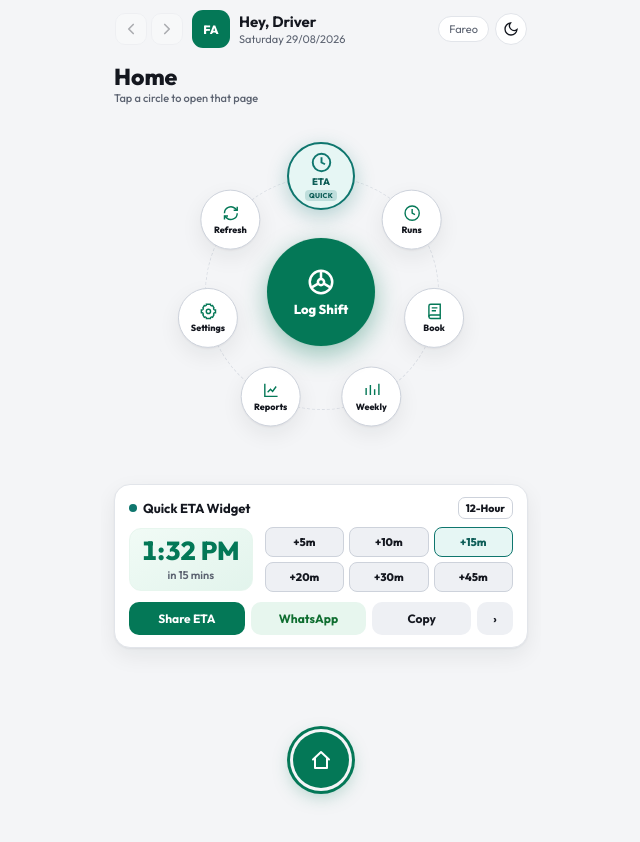
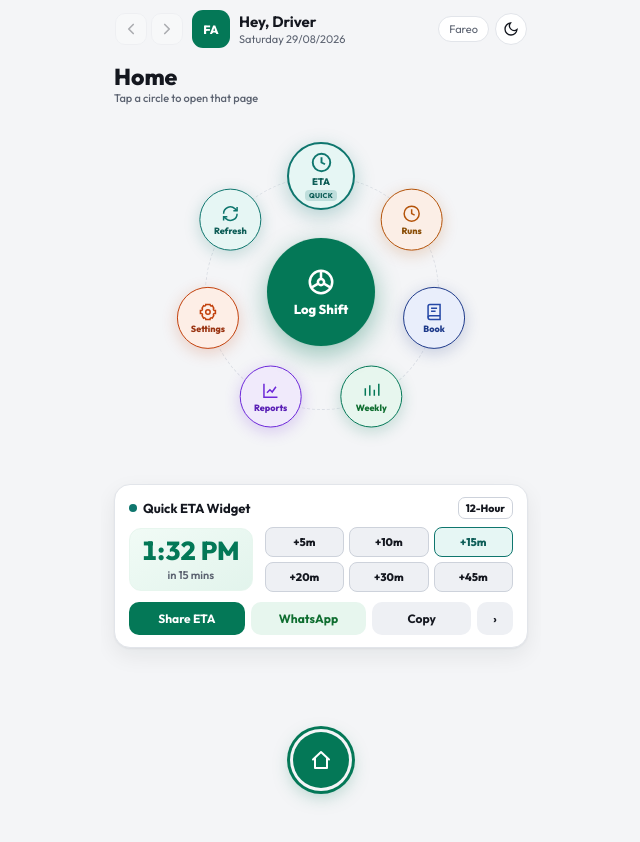
Before and after one commit to basemsde-tech/FAREOAPP, a plain HTML site: page 404.html in a window 1280 px wide. Shown: the whole page, without its empty margins (319-959 px from the left). Drawn offline with Linux system fonts and the light colour scheme.

Commit message:
Add distinct vibrant color themes and glow effects for every orbital circle in the home wheel
Co-authored-by: Cursor <cursoragent@cursor.com>

```diff
--- a/404.html
+++ b/404.html
@@ -543,8 +543,8 @@ input::placeholder,textarea::placeholder{color:var(--mut)!important;-webkit-text
 .hub-wheel .hub-core svg{width:30px;height:30px}
 .hub-wheel .hub-core:active{transform:scale(.94);box-shadow:0 4px 14px rgba(4,120,87,.3)}
 @keyframes corePulse{0%,100%{box-shadow:0 8px 24px rgba(4,120,87,.35)}50%{box-shadow:0 10px 32px rgba(4,120,87,.52),0 0 0 4px rgba(4,120,87,.15)}}
-.hub-wheel .hub-sat{position:absolute;left:50%;top:50%;width:60px;height:60px;margin:-30px 0 0 -30px;border-radius:50%;border:1.5px solid var(--bd2);background:var(--card);color:var(--head);display:flex;flex-direction:column;align-items:center;justify-content:center;gap:2px;font-size:9px;font-weight:800;cursor:pointer;box-shadow:var(--shadow);transform:rotate(var(--a)) translateY(-116px) rotate(calc(var(--a) * -1));-webkit-tap-highlight-color:transparent;transition:transform .2s cubic-bezier(.34,1.56,.64,1),box-shadow .15s,border-color .15s;z-index:2;animation:orbitPop .45s cubic-bezier(.34,1.56,.64,1) both;animation-delay:calc(var(--i, 0) * .04s)}
-.hub-wheel .hub-sat svg{width:17px;height:17px;color:var(--inc)}
+.hub-wheel .hub-sat{position:absolute;left:50%;top:50%;width:62px;height:62px;margin:-31px 0 0 -31px;border-radius:50%;border:1.5px solid var(--bd2);background:var(--card);color:var(--head);display:flex;flex-direction:column;align-items:center;justify-content:center;gap:2px;font-size:9px;font-weight:800;cursor:pointer;box-shadow:var(--shadow);transform:rotate(var(--a)) translateY(-116px) rotate(calc(var(--a) * -1));-webkit-tap-highlight-color:transparent;transition:transform .2s cubic-bezier(.34,1.56,.64,1),box-shadow .15s,border-color .15s,background .15s;z-index:2;animation:orbitPop .45s cubic-bezier(.34,1.56,.64,1) both;animation-delay:calc(var(--i, 0) * .04s)}
+.hub-wheel .hub-sat svg{width:18px;height:18px;pointer-events:none}
 .hub-wheel .hub-sat:active{transform:rotate(var(--a)) translateY(-116px) rotate(calc(var(--a) * -1)) scale(.91)}
 @keyframes orbitPop{0%{opacity:0;transform:rotate(var(--a)) translateY(0) rotate(calc(var(--a)*-1)) scale(.2)}100%{opacity:1;transform:rotate(var(--a)) translateY(-116px) rotate(calc(var(--a)*-1)) scale(1)}}
 .hub-wheel .hub-sat:nth-child(1){--a:0deg;--i:1}
@@ -554,9 +554,29 @@ input::placeholder,textarea::placeholder{color:var(--mut)!important;-webkit-text
 .hub-wheel .hub-sat:nth-child(5){--a:205.7deg;--i:5}
 .hub-wheel .hub-sat:nth-child(6){--a:257.1deg;--i:6}
 .hub-wheel .hub-sat:nth-child(7){--a:308.6deg;--i:7}
+
+/* Individual Color Themes for Every Orbit Node */
 .hub-wheel .hub-sat.hub-sat-eta{width:68px;height:68px;margin:-34px 0 0 -34px;border:2px solid var(--acct);background:var(--acct-bg);color:var(--on-acct);font-size:9.5px;z-index:3;box-shadow:0 6px 20px rgba(15,118,110,.28)}
 .hub-wheel .hub-sat.hub-sat-eta svg{width:21px;height:21px;color:var(--acct)}
 .hub-wheel .hub-sat.hub-sat-eta .sat-badge{font-size:7px;font-weight:800;color:var(--on-acct);background:rgba(15,118,110,.18);padding:1px 4px;border-radius:4px;margin-top:1px;letter-spacing:.3px;text-transform:uppercase}
+
+.hub-wheel .hub-sat.sat-runs{border-color:var(--fuel);background:var(--fuel-bg);color:var(--on-fuel);box-shadow:0 4px 16px rgba(180,83,9,.22)}
+.hub-wheel .hub-sat.sat-runs svg{color:var(--fuel)}
+
+.hub-wheel .hub-sat.sat-book{border-color:var(--hail);background:var(--hail-bg);color:var(--hail);box-shadow:0 4px 16px rgba(30,58,138,.22)}
+.hub-wheel .hub-sat.sat-book svg{color:var(--hail-fill)}
+
+.hub-wheel .hub-sat.sat-weekly{border-color:var(--inc);background:var(--inc-bg);color:var(--on-inc);box-shadow:0 4px 16px rgba(4,120,87,.22)}
+.hub-wheel .hub-sat.sat-weekly svg{color:var(--inc)}
+
+.hub-wheel .hub-sat.sat-reports{border-color:var(--levy);background:var(--levy-bg);color:var(--on-levy);box-shadow:0 4px 16px rgba(109,40,217,.22)}
+.hub-wheel .hub-sat.sat-reports svg{color:var(--levy)}
+
+.hub-wheel .hub-sat.sat-settings{border-color:var(--fink);background:var(--fink-bg);color:var(--on-fink);box-shadow:0 4px 16px rgba(194,65,12,.22)}
+.hub-wheel .hub-sat.sat-settings svg{color:var(--fink)}
+
+.hub-wheel .hub-sat.sat-refresh{border-color:var(--acct);background:var(--acct-bg);color:var(--on-acct);box-shadow:0 4px 16px rgba(15,118,110,.22)}
+.hub-wheel .hub-sat.sat-refresh svg{color:var(--acct)}
 .home-eta-card{background:var(--card);border:1.5px solid var(--bd);border-radius:16px;padding:12px 14px;box-shadow:var(--shadow);margin-top:8px}
 .home-eta-grid{display:flex;align-items:center;gap:12px;margin:8px 0 10px}
 .home-eta-main{flex:0 0 auto;text-align:center;padding:8px 12px;background:var(--grad-inc);border-radius:12px;border:1px solid var(--inc-bg);min-width:110px}
@@ -685,12 +705,12 @@ a.addr-link{display:inline;font-size:12.5px}
     <div class="hub">
       <div class="hub-wheel">
         <button type="button" class="hub-sat hub-sat-eta" data-hub="eta"><svg viewBox="0 0 24 24" fill="none" stroke="currentColor" stroke-width="2.2"><circle cx="12" cy="12" r="10"/><polyline points="12 6 12 12 16 14"/></svg>ETA<span class="sat-badge">Quick</span></button>
-        <button type="button" class="hub-sat" data-hub="runs"><svg viewBox="0 0 24 24" fill="none" stroke="currentColor" stroke-width="2"><circle cx="12" cy="12" r="10"/><polyline points="12 6 12 12 16 14"/></svg>Runs</button>
-        <button type="button" class="hub-sat" data-hub="book"><svg viewBox="0 0 24 24" fill="none" stroke="currentColor" stroke-width="2"><path d="M4 19.5A2.5 2.5 0 0 1 6.5 17H20"/><path d="M6.5 2H20v20H6.5A2.5 2.5 0 0 1 4 19.5v-15A2.5 2.5 0 0 1 6.5 2z"/><path d="M8 7h8M8 11h6"/></svg>Book</button>
-        <button type="button" class="hub-sat" data-hub="weekly"><svg viewBox="0 0 24 24" fill="none" stroke="currentColor" stroke-width="2"><path d="M4 19V9M10 19V5M16 19v-8M22 19V3"/></svg>Weekly</button>
-        <button type="button" class="hub-sat" data-hub="reports"><svg viewBox="0 0 24 24" fill="none" stroke="currentColor" stroke-width="2"><path d="M3 3v18h18"/><path d="m7 15 4-4 3 3 5-7"/></svg>Reports</button>
-        <button type="button" class="hub-sat" data-hub="settings"><svg viewBox="0 0 24 24" fill="none" stroke="currentColor" stroke-width="2"><circle cx="12" cy="12" r="3"/><path d="M19.4 15a1.7 1.7 0 0 0 .3 1.8l.1.1-2 3.4-.2-.1a1.7 1.7 0 0 0-1.9-.1 1.7 1.7 0 0 0-.9 1.5V22H9.2v-.3a1.7 1.7 0 0 0-.9-1.5 1.7 1.7 0 0 0-1.9.1l-.2.1-2-3.4.1-.1A1.7 1.7 0 0 0 4.6 15 1.7 1.7 0 0 0 3 14H2v-4h1a1.7 1.7 0 0 0 1.6-1 1.7 1.7 0 0 0-.3-1.8l-.1-.1 2-3.4.2.1a1.7 1.7 0 0 0 1.9.1A1.7 1.7 0 0 0 9.2 2V2h5.6v.3a1.7 1.7 0 0 0 .9 1.5 1.7 1.7 0 0 0 1.9-.1l.2-.1 2 3.4-.1.1A1.7 1.7 0 0 0 19.4 9 1.7 1.7 0 0 0 21 10h1v4h-1a1.7 1.7 0 0 0-1.6 1Z"/></svg>Settings</button>
-        <button type="button" class="hub-sat" data-hub="refresh"><svg viewBox="0 0 24 24" fill="none" stroke="currentColor" stroke-width="2"><path d="M21 12a9 9 0 0 1-15 6.7L3 16"/><path d="M3 21v-5h5"/><path d="M3 12a9 9 0 0 1 15-6.7L21 8"/><path d="M21 3v5h-5"/></svg>Refresh</button>
+        <button type="button" class="hub-sat sat-runs" data-hub="runs"><svg viewBox="0 0 24 24" fill="none" stroke="currentColor" stroke-width="2"><circle cx="12" cy="12" r="10"/><polyline points="12 6 12 12 16 14"/></svg>Runs</button>
+        <button type="button" class="hub-sat sat-book" data-hub="book"><svg viewBox="0 0 24 24" fill="none" stroke="currentColor" stroke-width="2"><path d="M4 19.5A2.5 2.5 0 0 1 6.5 17H20"/><path d="M6.5 2H20v20H6.5A2.5 2.5 0 0 1 4 19.5v-15A2.5 2.5 0 0 1 6.5 2z"/><path d="M8 7h8M8 11h6"/></svg>Book</button>
+        <button type="button" class="hub-sat sat-weekly" data-hub="weekly"><svg viewBox="0 0 24 24" fill="none" stroke="currentColor" stroke-width="2"><path d="M4 19V9M10 19V5M16 19v-8M22 19V3"/></svg>Weekly</button>
+        <button type="button" class="hub-sat sat-reports" data-hub="reports"><svg viewBox="0 0 24 24" fill="none" stroke="currentColor" stroke-width="2"><path d="M3 3v18h18"/><path d="m7 15 4-4 3 3 5-7"/></svg>Reports</button>
+        <button type="button" class="hub-sat sat-settings" data-hub="settings"><svg viewBox="0 0 24 24" fill="none" stroke="currentColor" stroke-width="2"><circle cx="12" cy="12" r="3"/><path d="M19.4 15a1.7 1.7 0 0 0 .3 1.8l.1.1-2 3.4-.2-.1a1.7 1.7 0 0 0-1.9-.1 1.7 1.7 0 0 0-.9 1.5V22H9.2v-.3a1.7 1.7 0 0 0-.9-1.5 1.7 1.7 0 0 0-1.9.1l-.2.1-2-3.4.1-.1A1.7 1.7 0 0 0 4.6 15 1.7 1.7 0 0 0 3 14H2v-4h1a1.7 1.7 0 0 0 1.6-1 1.7 1.7 0 0 0-.3-1.8l-.1-.1 2-3.4.2.1a1.7 1.7 0 0 0 1.9.1A1.7 1.7 0 0 0 9.2 2V2h5.6v.3a1.7 1.7 0 0 0 .9 1.5 1.7 1.7 0 0 0 1.9-.1l.2-.1 2 3.4-.1.1A1.7 1.7 0 0 0 19.4 9 1.7 1.7 0 0 0 21 10h1v4h-1a1.7 1.7 0 0 0-1.6 1Z"/></svg>Settings</button>
+        <button type="button" class="hub-sat sat-refresh" data-hub="refresh"><svg viewBox="0 0 24 24" fill="none" stroke="currentColor" stroke-width="2"><path d="M21 12a9 9 0 0 1-15 6.7L3 16"/><path d="M3 21v-5h5"/><path d="M3 12a9 9 0 0 1 15-6.7L21 8"/><path d="M21 3v5h-5"/></svg>Refresh</button>
         <button type="button" class="hub-core" data-hub="shift"><svg viewBox="0 0 24 24" fill="none" stroke="currentColor" stroke-width="2"><circle cx="12" cy="12" r="9"/><circle cx="12" cy="12" r="2.5"/><path d="M12 3.5v6M4.2 16.5l5.2-3M19.8 16.5l-5.2-3"/></svg>Log Shift</button>
       </div>
     </div>
@@ -1375,8 +1395,11 @@ var RUN=5, RATE=1.20;
    Single source of truth. APP_VERSION drives the UI; add a new entry at the TOP
    of CHANGELOG for every release. `tag` values: Feature, UI/UX, Integration,
    Bug Fix, Maintenance, Tax. */
-var APP_VERSION='8.3';
+var APP_VERSION='8.4';
 var CHANGELOG=[
+  {v:'8.4',date:'August 29, 2026',notes:[
+    ['UI/UX','Vibrant orbital navigation wheel: distinct high-contrast color badges and matching glow effects for every page circle (ETA, Runs, Book, Weekly, Reports, Settings, Refresh, and Log Shift).']
+  ]},
   {v:'8.3',date:'August 29, 2026',notes:[
     ['UI/UX','Multi-passenger cards: saving multiple names (e.g. Shane, Gavin) now saves cleanly as one unified profile card with their address, Nav, and Share.'],
     ['Bug Fix','Deduplicated address autocomplete predictions to eliminate repeated suggestion spam.'],
--- a/sw.js
+++ b/sw.js
@@ -1,4 +1,4 @@
-const CACHE_NAME = 'fareo-v8.3';
+const CACHE_NAME = 'fareo-v8.4';
 
 /* Local, same-origin assets only. cache.addAll() is atomic — if any entry fails
    the whole install fails, so cross-origin URLs (e.g. Google Fonts) are NOT listed
```
Also changed, not shown: index.html (+32 -9 lines).
